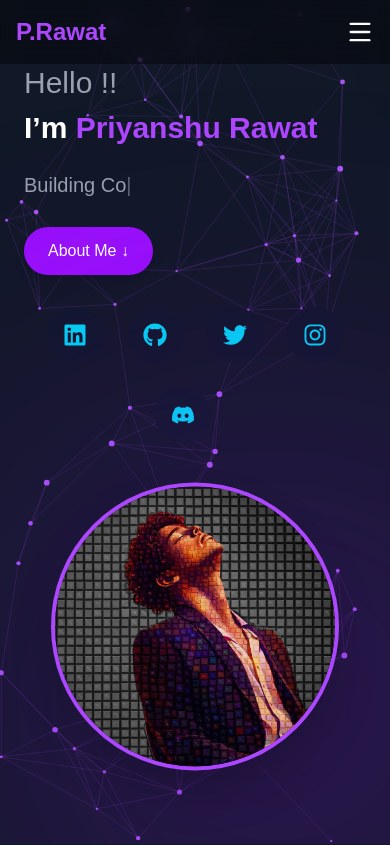
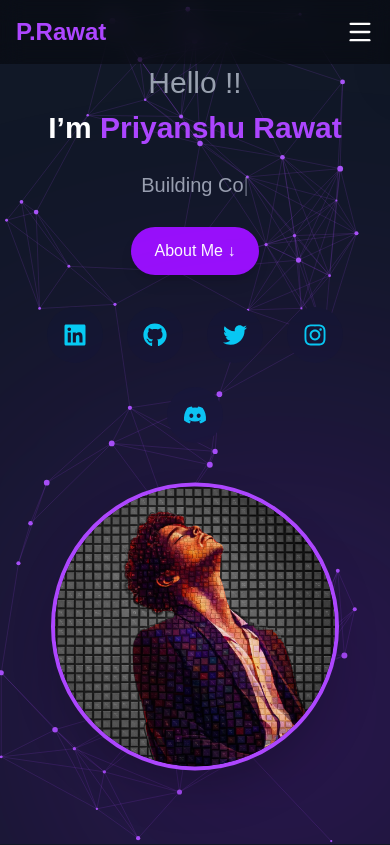
Before and after one commit to priyanshurawat15-dev/QR-Portfolio, a React (Vite) app: page / in a window 390 px wide. Shown: the top 845 px of the page. Built offline with nearby package versions, Linux system fonts and the light colour scheme.

Commit message:
update response for phone

```diff
--- a/src/App.jsx
+++ b/src/App.jsx
@@ -131,7 +131,7 @@ function App() {
       >
         <ParticlesBackground />
 
-        <div className="relative z-10 grid md:grid-cols-2 gap-12 items-center max-w-7xl w-full">
+        <div className="relative z-10 grid md:grid-cols-2 gap-12 items-center max-w-7xl w-full text-center md:text-left">
 
           <div>
             <h2 className="text-3xl text-gray-400 mb-2">Hello !!</h2>
@@ -150,9 +150,7 @@ function App() {
               About Me ↓
             </a>
 
-
 <div className="flex flex-wrap justify-center md:justify-start gap-6 mt-8">
-
 
 <a href="https://linkedin.com" target="_blank"
 className="w-14 h-14 flex items-center justify-center rounded-full bg-[#0f172a] text-cyan-400 hover:scale-110 hover:shadow-[0_0_15px_#22d3ee] transition-all duration-300">
@@ -179,7 +177,6 @@ function App() {
 <FaDiscord className="text-2xl md:text-3xl"/>
 </a>
 
-<div className="flex flex-wrap justify-center md:justify-start gap-6 mt-8 mb-6"></div>
 </div>
 </div>
           <motion.div
```
Lines whose indentation alone changed are shown as unchanged.
